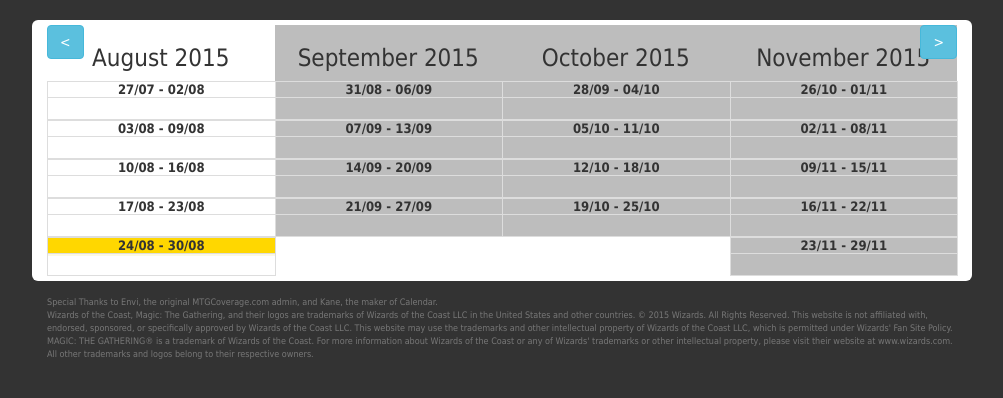
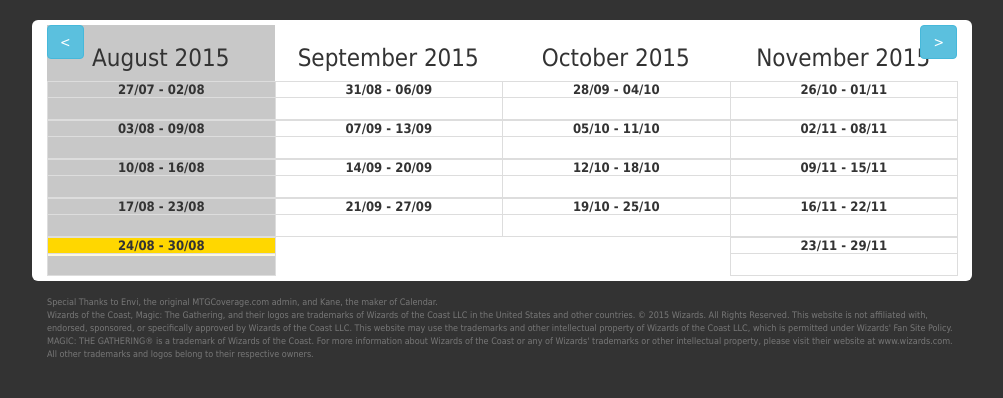
Before and after one commit to jaeiclee/mtgcoverage, a PHP site: page /calendar.php?SD=3 in a window 1280 px wide. Shown: the part 72-470 px from the top of the page, without its empty margins (138-1141 px from the left). Run offline with PHP 8.4, Linux system fonts and the light colour scheme; data that the repository does not hold is empty; some libraries are stand-ins or nearby versions.

Commit message:
Calendar style

```diff
--- a/web/calendar.php
+++ b/web/calendar.php
@@ -87,7 +87,7 @@
 			//Clear any possible gunk
 			$(".col-sm-3").html("")
 			//Set Background Color
-			$(".col-sm-3").css("background-color","#bdbdbd")
+			$(".col-sm-3").css("background-color","#ffffff")
 			$(".button").css("background-color","rgb(101, 99, 103)")
 
 			var k = 1;
@@ -162,7 +162,7 @@
 			$('#month3').css("background-color",$('#month4').css("background-color"))
 			$('#month3').append($('#month4').html())
 			$('#month4').html("")
-			$('#month4').css("background-color","#bdbdbd")
+			$('#month4').css("background-color","#ffffff")
 
 
 			var next = moment().add(sOffset+2, 'months')
@@ -187,7 +187,7 @@
 			$('#month2').css("background-color",$('#month1').css("background-color"))
 			$('#month2').append($('#month1').html())
 			$('#month1').html("")
-			$('#month1').css("background-color","#bdbdbd")
+			$('#month1').css("background-color","#ffffff")
 
 			var next = moment().add(sOffset-1, 'months')
 
@@ -204,8 +204,8 @@
 
 			//Highlight the current month / Week
 			if (moment().month() == _month && moment().year() == _year) {
-				element.append('<h3 style="text-align:center; background-color: #fff">'+start.format("MMMM YYYY")+'</h3>')
-				element.css("background-color","#fff")
+				element.append('<h3 style="text-align:center; background-color: #C8C8C8">'+start.format("MMMM YYYY")+'</h3>')
+				element.css("background-color","#C8C8C8")
 			}
 				else element.append('<h3 style="text-align:center;">'+start.format("MMMM YYYY")+'</h3>')
 
```
